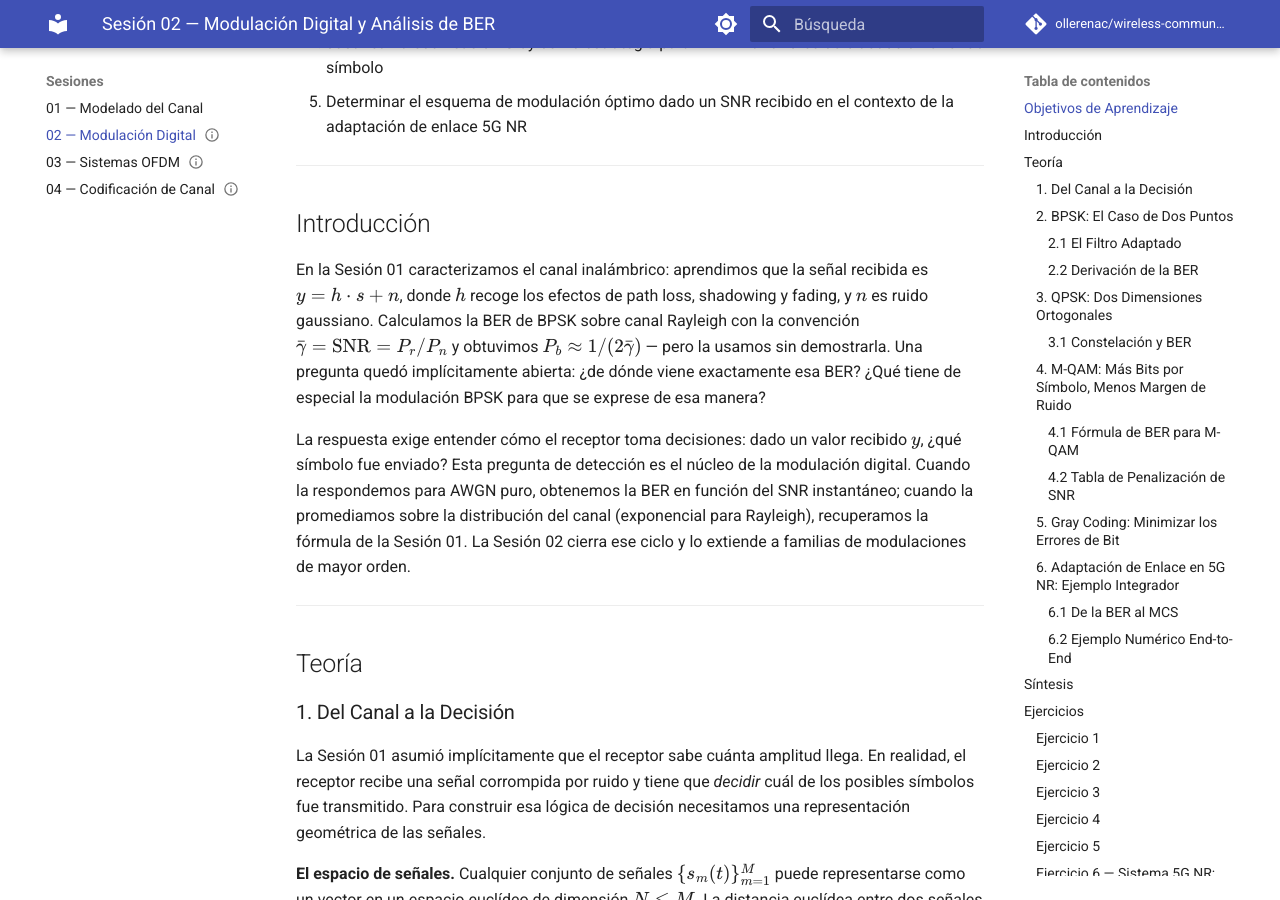
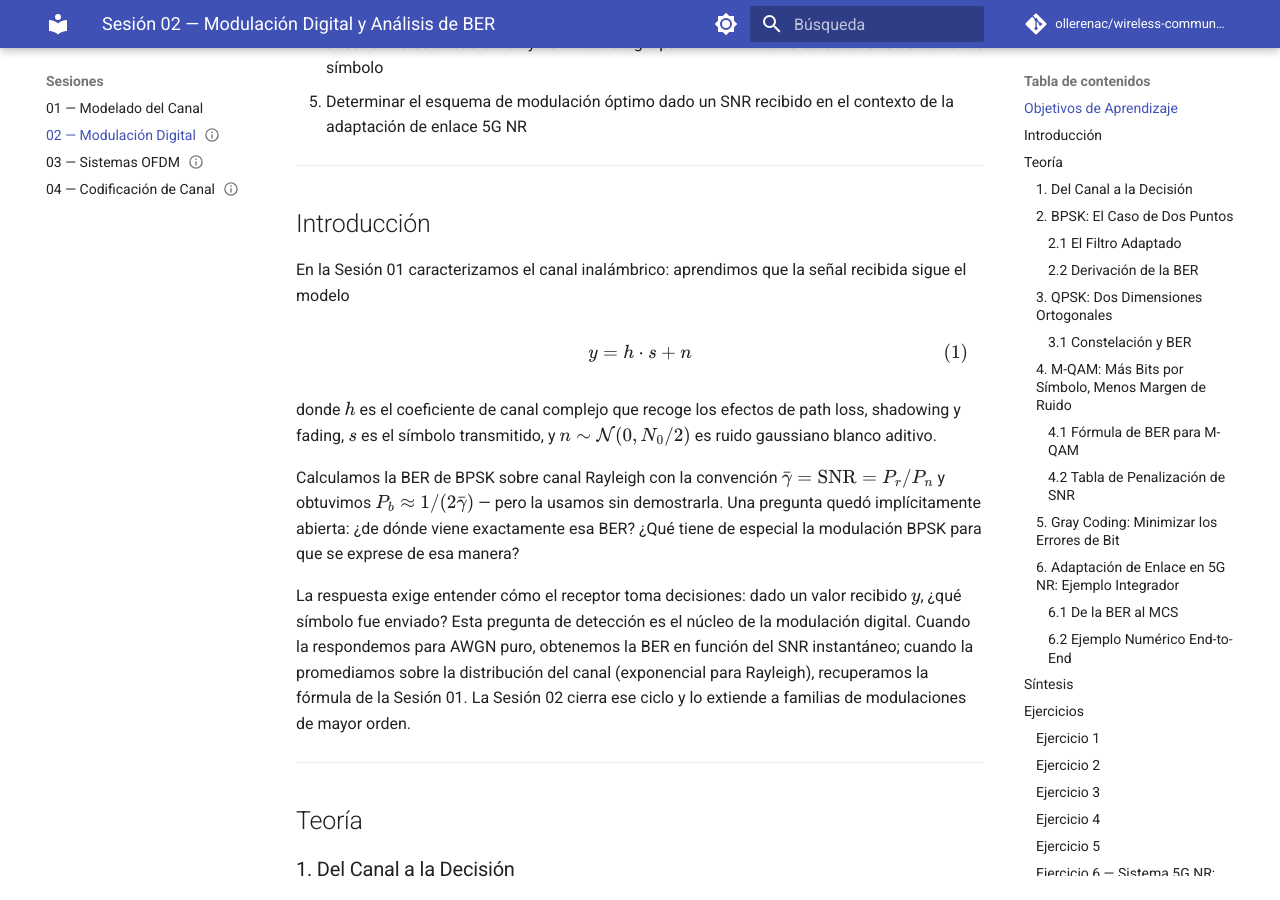
Before and after one commit to ollerenac/wireless-communication-systems, an MkDocs documentation site: the page built from docs/sessions/02-digital-modulation/index.md, in a window 1280 px wide and 900 px high, scrolled down 417 px. Built offline with MkDocs 1.6.1 and Material for MkDocs 9.7.7, drawn with Linux system fonts in a browser that asks for light colours; comment, search, counter and statistics services are not loaded.

Commit message:
S02 intro: display y=hs+n as numbered equation with term definitions
Co-Authored-By: Claude Sonnet 4.6 <noreply@anthropic.com>

```diff
--- a/docs/sessions/02-digital-modulation/index.md
+++ b/docs/sessions/02-digital-modulation/index.md
@@ -21,7 +21,13 @@ Al finalizar esta sesión, el estudiante será capaz de:
 
 ## Introducción
 
-En la Sesión 01 caracterizamos el canal inalámbrico: aprendimos que la señal recibida es $y = h \cdot s + n$, donde $h$ recoge los efectos de path loss, shadowing y fading, y $n$ es ruido gaussiano. Calculamos la BER de BPSK sobre canal Rayleigh con la convención $\bar{\gamma} = \text{SNR} = P_r/P_n$ y obtuvimos $P_b \approx 1/(2\bar{\gamma})$ — pero la usamos sin demostrarla. Una pregunta quedó implícitamente abierta: ¿de dónde viene exactamente esa BER? ¿Qué tiene de especial la modulación BPSK para que se exprese de esa manera?
+En la Sesión 01 caracterizamos el canal inalámbrico: aprendimos que la señal recibida sigue el modelo
+
+$$y = h \cdot s + n \tag{1}$$
+
+donde $h$ es el coeficiente de canal complejo que recoge los efectos de path loss, shadowing y fading, $s$ es el símbolo transmitido, y $n \sim \mathcal{N}(0, N_0/2)$ es ruido gaussiano blanco aditivo.
+
+Calculamos la BER de BPSK sobre canal Rayleigh con la convención $\bar{\gamma} = \text{SNR} = P_r/P_n$ y obtuvimos $P_b \approx 1/(2\bar{\gamma})$ — pero la usamos sin demostrarla. Una pregunta quedó implícitamente abierta: ¿de dónde viene exactamente esa BER? ¿Qué tiene de especial la modulación BPSK para que se exprese de esa manera?
 
 La respuesta exige entender cómo el receptor toma decisiones: dado un valor recibido $y$, ¿qué símbolo fue enviado? Esta pregunta de detección es el núcleo de la modulación digital. Cuando la respondemos para AWGN puro, obtenemos la BER en función del SNR instantáneo; cuando la promediamos sobre la distribución del canal (exponencial para Rayleigh), recuperamos la fórmula de la Sesión 01. La Sesión 02 cierra ese ciclo y lo extiende a familias de modulaciones de mayor orden.
 
```
